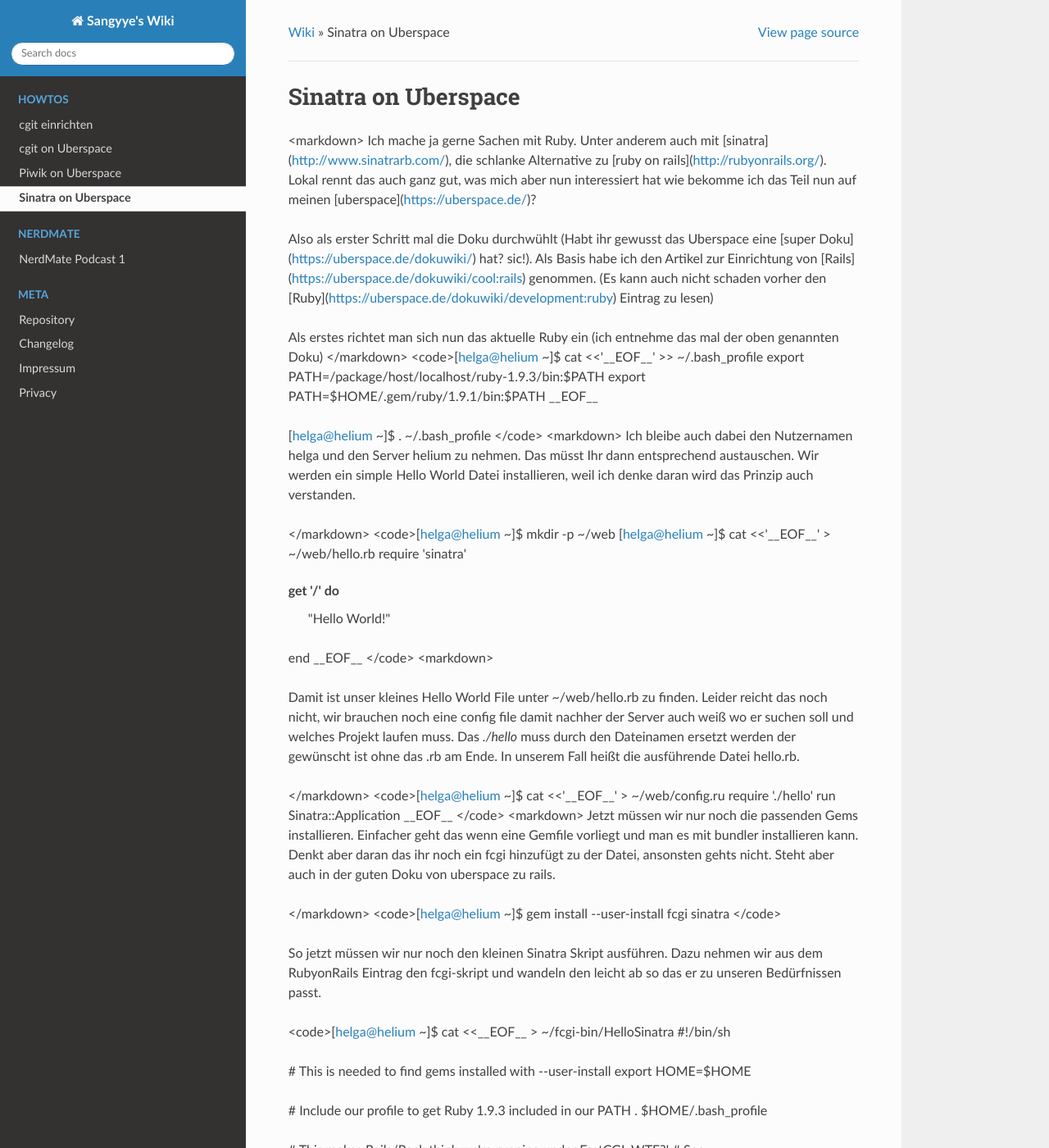
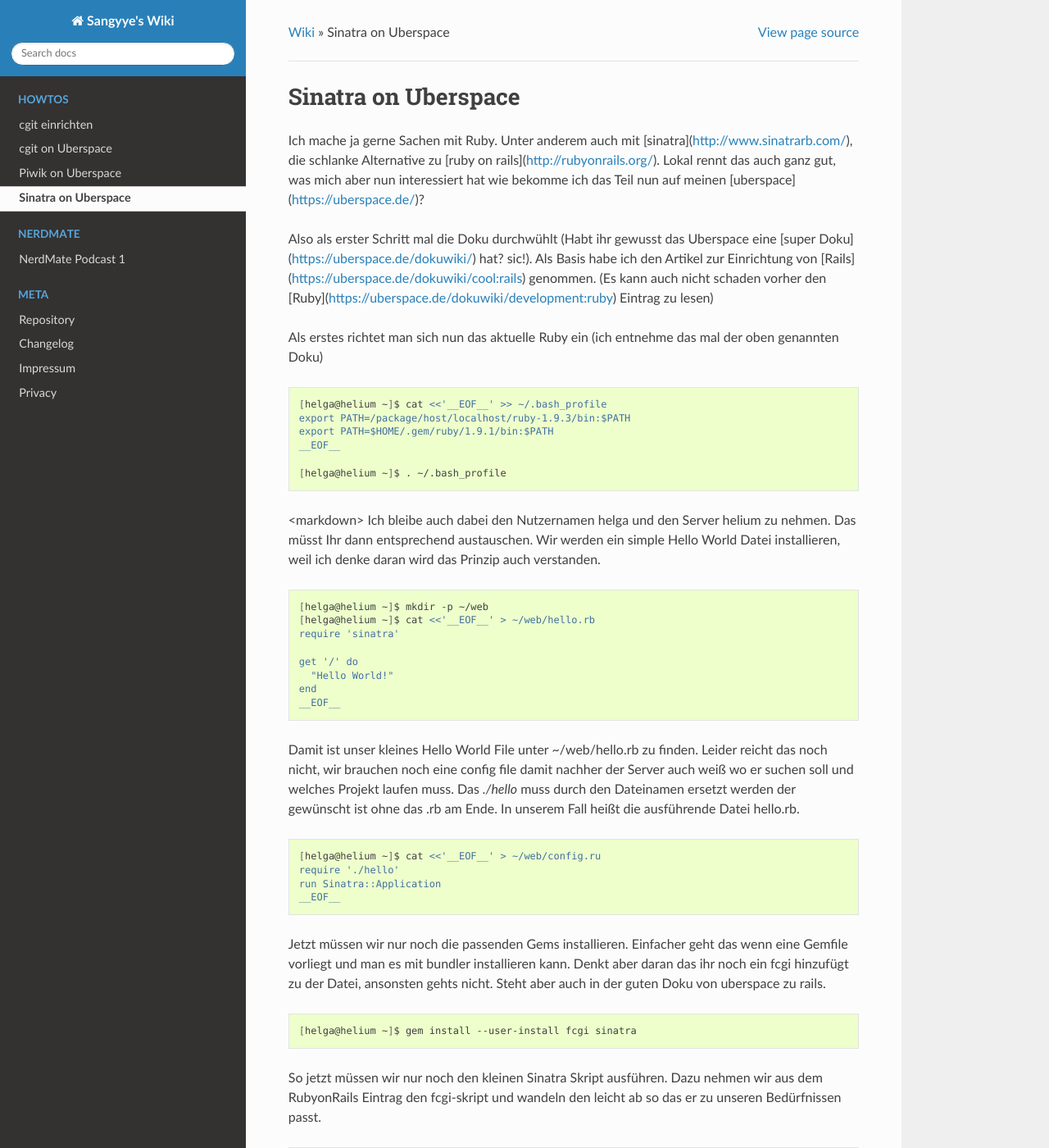
Before and after one commit to sangyye/wiki, a Sphinx documentation site: the page built from source/howto/sinatra_on_uberspace.rst, in a window 1280 px wide and 1400 px high. Shown: the whole window at 82% size. Built offline with Sphinx 7.4.7 and the Read the Docs theme 2.0.0, drawn with Linux system fonts in a browser that asks for light colours; some of the changed text lies outside the part shown.

Commit message:
Add CodeBlock to howtos

```diff
--- a/source/conf.py
+++ b/source/conf.py
@@ -66,7 +66,7 @@
 exclude_patterns = []
 
 # The name of the Pygments (syntax highlighting) style to use.
-pygments_style = None
+pygments_style = 'sphinx'
 
 
 # -- Options for HTML output -------------------------------------------------
--- a/source/howto/cgit_einrichten.rst
+++ b/source/howto/cgit_einrichten.rst
@@ -5,7 +5,7 @@
 
 Also fangen wir mit der Grundeinrichtung an wir hatten bisher das in unsere cgitrc geschrieben
 
-.. code-block:: console
+.. code-block:: bash
 
   virtual-root=/git
   enable-index-links=1
@@ -19,7 +19,7 @@
 
 Erst mal verfrachten wir das Repo auf den uberspace. Also ihr habt das Gitrepo lokal auf euren Rechner liegen und wollt das auf den Server in den Ordner `repos` bekommen den ihr vorher angelegt habt.
 
-.. code-block:: console
+.. code-block:: bash
 
   git clone --bare testrepo testrepo.git
   scp -r test testrepo.git $ubernaut.$server.uberspace.de:repos/
@@ -29,7 +29,7 @@
 
 Dann wäre das erledigt und man muss das Repo nur noch in die cgitrc auf dem uberspace eintragen.
 
-.. code-block:: console
+.. code-block:: bash
 
   repo.url=testrepo #Das wird der linkname für cgit z.B. git.domain.tld/testrepo
   repo.path=/home/$ubernaut/repos/testrepo.git/ #Pfad zu repo
--- a/source/howto/sinatra_on_uberspace.rst
+++ b/source/howto/sinatra_on_uberspace.rst
@@ -1,7 +1,6 @@
 Sinatra on Uberspace
 ####################
 
-<markdown>
 Ich mache ja gerne Sachen mit Ruby. Unter anderem auch mit [sinatra](http://www.sinatrarb.com/),
 die schlanke Alternative zu [ruby on rails](http://rubyonrails.org/). Lokal rennt das auch ganz gut,
 was mich aber nun interessiert hat wie bekomme ich das Teil nun auf meinen [uberspace](https://uberspace.de/)?
@@ -9,72 +8,79 @@
 Also als erster Schritt mal die Doku durchwühlt (Habt ihr gewusst das Uberspace eine [super Doku](https://uberspace.de/dokuwiki/) hat? sic!). Als Basis habe ich den Artikel zur Einrichtung von [Rails](https://uberspace.de/dokuwiki/cool:rails) genommen. (Es kann auch nicht schaden vorher den [Ruby](https://uberspace.de/dokuwiki/development:ruby) Eintrag zu lesen)
 
 Als erstes richtet man sich nun das aktuelle Ruby ein (ich entnehme das mal der oben genannten Doku)
-</markdown>
-<code>[helga@helium ~]$ cat <<'__EOF__' >> ~/.bash_profile
-export PATH=/package/host/localhost/ruby-1.9.3/bin:$PATH
-export PATH=$HOME/.gem/ruby/1.9.1/bin:$PATH
-__EOF__
 
-[helga@helium ~]$ . ~/.bash_profile
-</code>
+
+.. code-block:: bash
+
+  [helga@helium ~]$ cat <<'__EOF__' >> ~/.bash_profile
+  export PATH=/package/host/localhost/ruby-1.9.3/bin:$PATH
+  export PATH=$HOME/.gem/ruby/1.9.1/bin:$PATH
+  __EOF__
+
+  [helga@helium ~]$ . ~/.bash_profile
+
 <markdown>
 Ich bleibe auch dabei den Nutzernamen helga und den Server helium zu nehmen. Das müsst Ihr dann entsprechend austauschen.
 Wir werden ein simple Hello World Datei installieren, weil ich denke daran wird das Prinzip auch verstanden.
 
-</markdown>
-<code>[helga@helium ~]$ mkdir -p ~/web
-[helga@helium ~]$ cat <<'__EOF__' > ~/web/hello.rb
-require 'sinatra'
 
-get '/' do
-  "Hello World!"
-end
-__EOF__
-</code>
-<markdown>
+.. code-block:: bash
+
+  [helga@helium ~]$ mkdir -p ~/web
+  [helga@helium ~]$ cat <<'__EOF__' > ~/web/hello.rb
+  require 'sinatra'
+
+  get '/' do
+    "Hello World!"
+  end
+  __EOF__
 
 Damit ist unser kleines Hello World File unter ~/web/hello.rb zu finden. Leider reicht das noch nicht, wir brauchen noch eine config file damit nachher der Server auch weiß wo er suchen soll und welches Projekt laufen muss. Das `./hello` muss durch den Dateinamen ersetzt werden der gewünscht ist ohne das .rb am Ende. In unserem Fall heißt die ausführende Datei hello.rb.
 
-</markdown>
-<code>[helga@helium ~]$ cat <<'__EOF__' > ~/web/config.ru
-require './hello'
-run Sinatra::Application
-__EOF__
-</code>
-<markdown>
+.. code-block:: bash
+
+  [helga@helium ~]$ cat <<'__EOF__' > ~/web/config.ru
+  require './hello'
+  run Sinatra::Application
+  __EOF__
+
 Jetzt müssen wir nur noch die passenden Gems installieren. Einfacher geht das wenn eine Gemfile vorliegt und man es mit bundler installieren kann. Denkt aber daran das ihr noch ein fcgi hinzufügt zu der Datei, ansonsten gehts nicht. Steht aber auch in der guten Doku von uberspace zu rails.
 
-</markdown>
-<code>[helga@helium ~]$ gem install --user-install fcgi sinatra
-</code>
+.. code-block:: bash
+
+  [helga@helium ~]$ gem install --user-install fcgi sinatra
+
 
 So jetzt müssen wir nur noch den kleinen Sinatra Skript ausführen. Dazu nehmen wir aus dem RubyonRails Eintrag den fcgi-skript und wandeln den leicht ab so das er zu unseren Bedürfnissen passt.
 
-<code>[helga@helium ~]$ cat <<__EOF__ > ~/fcgi-bin/HelloSinatra
-#!/bin/sh
+.. code-block:: bash
 
-# This is needed to find gems installed with --user-install
-export HOME=$HOME
+  [helga@helium ~]$ cat <<__EOF__ > ~/fcgi-bin/HelloSinatra
+  #!/bin/sh
 
-# Include our profile to get Ruby 1.9.3 included in our PATH
-. \$HOME/.bash_profile
+  # This is needed to find gems installed with --user-install
+  export HOME=$HOME
 
-# This makes Rails/Rack think we're running under FastCGI. WTF?!
-# See ~/.gem/ruby/1.9.1/gems/rack-1.2.1/lib/rack/handler.rb
-export PHP_FCGI_CHILDREN=1
+  # Include our profile to get Ruby 1.9.3 included in our PATH
+  . \$HOME/.bash_profile
 
-# Get into the project directory and start the Rails server
-cd \$HOME/web
-exec rackup
-__EOF__
-</code>
+  # This makes Rails/Rack think we're running under FastCGI. WTF?!
+  # See ~/.gem/ruby/1.9.1/gems/rack-1.2.1/lib/rack/handler.rb
+  export PHP_FCGI_CHILDREN=1
+
+  # Get into the project directory and start the Rails server
+  cd \$HOME/web
+  exec rackup
+  __EOF__
 
 Danach muss noch mit einem `chmod 755 ~/fcgi-bin/HelloSinatra` die Datei ausführbar gemacht werden, und nun läuft unser kleines HelloWorld Programm. Nun müssen wir noch eine kleine .htaccess file in einen Ordner unserer Wahl werfen. Ich bevorzuge da eine Subdomain, weil das netter aussieht ;)
 
 Dazu habe ich folgende .htaccess
-<code>#sinatra app up and running
-RewriteEngine on
-RewriteRule ^(.*)$ /fcgi-bin/HelloSinatra/$1 [QSA,L]
-</code>
+
+.. code-block:: bash
+
+  #sinatra app up and running
+  RewriteEngine on
+  RewriteRule ^(.*)$ /fcgi-bin/HelloSinatra/$1 [QSA,L]
 
 Und damit gibt es Sinatra nun auch auf dem Uberspace :)
```
Also changed, not shown: source/howto/cgit_on_uberspace.rst (+54 -52 lines).
